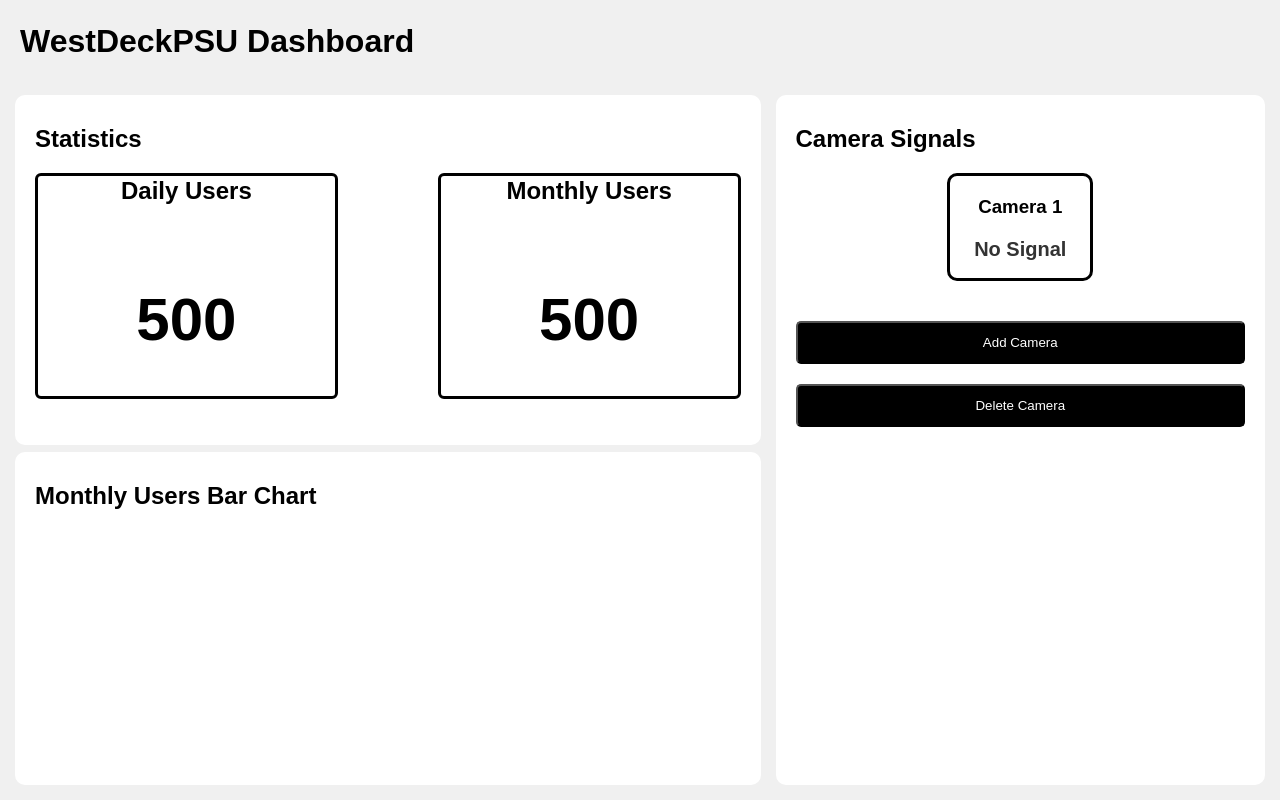
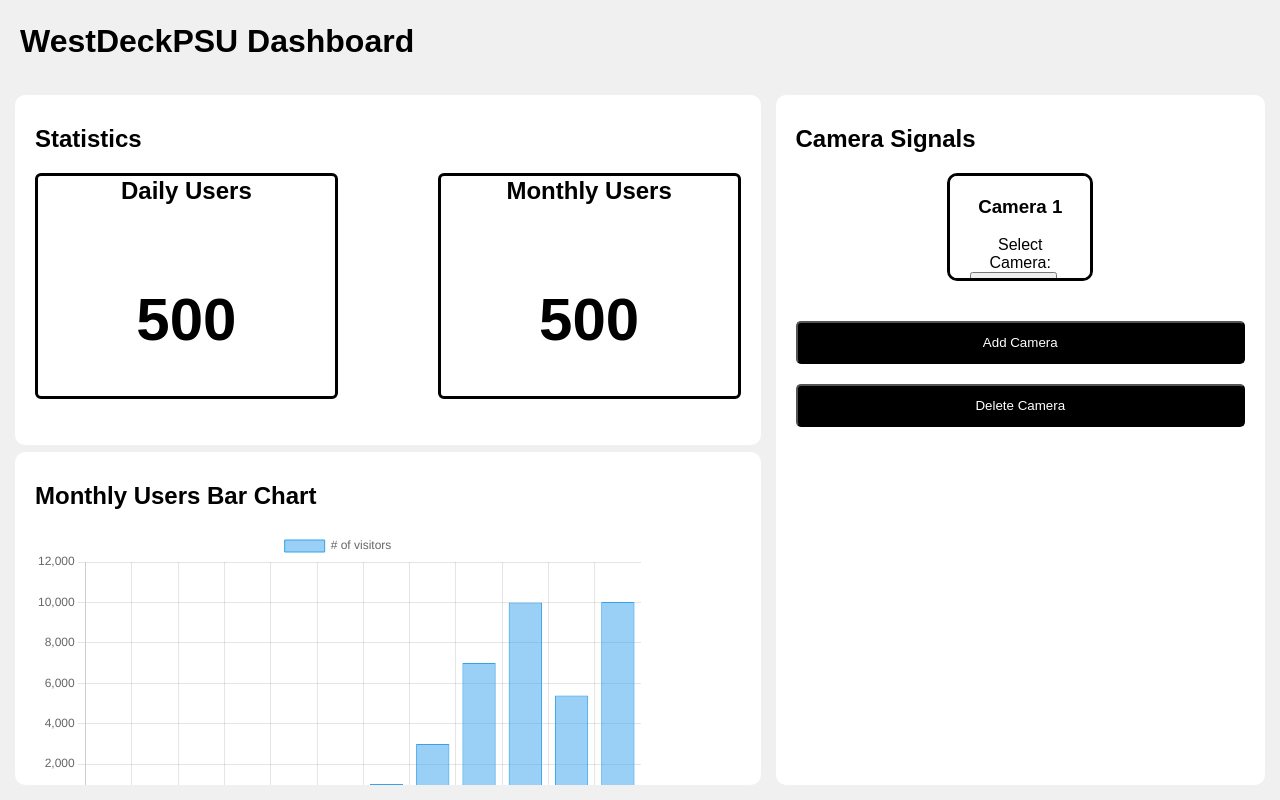
Before and after one commit to DS440/Structure, a website: page views/dashboard.html in a window 1280 px wide. Both pictures are taken after a click on the button "Add Camera". Drawn offline with nearby package versions, Linux system fonts and the light colour scheme; files that its build step writes are made by us from their sources.

Commit message:
making histogram functional

```diff
--- a/package.json
+++ b/package.json
@@ -24,6 +24,7 @@
     "express": "^4.18.2",
     "express-session": "^1.17.3",
     "fcc-express-bground": "^0.0.5",
-    "mysql": "^2.18.1"
+    "mysql": "^2.18.1",
+    "openalpr": "^0.3.4-alpha.2"
   }
 }
--- a/public/script.js
+++ b/public/script.js
@@ -8,6 +8,26 @@ const percentageGrowthSpan = document.querySelector("#percentage-growth");
 const histogramCanvas = document.querySelector("#bar-chart");
 let cameraId = 0;
 
+const ctx = document.getElementById('bar-chart');
+new Chart(ctx, {
+  type: 'bar',
+  data: {
+    labels: ['Jan', 'Feb', 'Mar', 'Apr', 'May', 'Jun','Jul', 'Aug', 'Sep', 'Oct', 'Nov', 'Dec'],
+    datasets: [{
+      label: '# of visitors',
+      data: [10, 55, 100, 130, 500, 780, 1020, 3000, 7000, 10000, 5400, 10020],
+      borderWidth: 1
+    }]
+  },
+  options: {
+    scales: {
+      y: {
+        beginAtZero: true
+      }
+    }
+  }
+});
+
 // Function to add a new camera to the camera section
 addCameraButton.onclick = function() {
   cameraId++;
@@ -16,17 +36,21 @@ addCameraButton.onclick = function() {
   camera.id = `camera-${cameraId}`;
   camera.innerHTML = `
     <h3>Camera ${cameraId}</h3>
-    <p class="signal" id="camera-${cameraId}-signal">No Signal</p>
-    <p class="license-plate" id="camera-${cameraId}-license-plate"></p>
+    <form method="post" action="/submit">
+		<label for="ip_address">Select Camera:</label>
+		<input type="file" id="camera${cameraId}" name="ip_address">
+    </label>
   `;
   cameras.appendChild(camera);
 }
-
+// <p class="signal" id="camera-${cameraId}-signal">No Signal</p>
+//     <p class="license-plate" id="camera-${cameraId}-license-plate"></p>
 deleteCameraButton.onclick = function() {
   const element = document.getElementById(`camera-${cameraId}`);
   element.remove();
   cameraId--;
 }
+
 
 // Function to update signal and license plate information for a specific camera
 function updateCameraSignal(cameraId, signal, licensePlate) {
@@ -38,19 +62,6 @@ function updateCameraSignal(cameraId, signal, licensePlate) {
 }
  const query = `SELECT * FROM appUser.User1_LPs WHERE LP_Num = '${licenseNum}' AND state = '${stateABV}'`;
 
-// Function to add a new camera to the camera section
-addCameraButton.onclick = function() {
-  cameraId++;
-  const camera = document.createElement("div");
-  camera.classList.add("camera");
-  camera.id = `camera-${cameraId}`;
-  camera.innerHTML = `
-    <h3>Camera ${cameraId}</h3>
-    <p class="signal" id="camera-${cameraId}-signal">No Signal</p>
-    <p class="license-plate" id="camera-${cameraId}-license-plate"></p>
-  `;
-  cameraSection.appendChild(camera);
-}
 
 // Function to update the daily and monthly user count
 function updateUserCount(daily, monthly) {
@@ -95,22 +106,10 @@ function updateHistogram(data) {
   });
 }
 
-// Add event listener to the add camera button to trigger the addCamera function
-addCameraButton.addEventListener("click", addCameraButton);
 
 // Call the functions to update the user count and histogram with initial data
 updateUserCount(100, 1000);
 
 updatePercentageGrowth("10%");
 
-let data = [
-  {
-    x: ['Jan', 'Feb', 'Mar', 'Apr', 'May', 'Jun', 'Jul', 'Aug', 'Sep', 'Oct', 'Nov', 'Dec'],
-    y: [20, 14, 23],
-    type: 'bar'
-  }
-];
-
-Plotly.newPlot('2023 usage', data);
-
 updateHistogram(histogramData);
--- a/public/test.css
+++ b/public/test.css
@@ -7,6 +7,7 @@ body {
 }
 
 .stats-section {
+  overflow: auto;
   position: fixed;
   top: 10%;
   left: 0;
@@ -21,6 +22,7 @@ body {
 }
 
 .camera-section {
+  overflow: auto;
   position: fixed;
   top: 10%;
   left: 60%;
@@ -85,6 +87,9 @@ body {
   justify-content: space-evenly;
 }
 .camera {
+  overflow: auto;
+  display: flex;
+  flex-direction: column;
   background-color: white;
   padding: 1px 20px 1px 20px;
   text-align: center;
@@ -140,10 +145,11 @@ button {
 }
 
 .histogram-section {
+  overflow: auto;
   margin-top: 40px;
 }
 
-.histogram {
-  height: 300px;
-  width: 100%;
+#bar-chart {
+  width: 80%;
+  height: 80%;
 }
--- a/views/dashboard.html
+++ b/views/dashboard.html
@@ -32,9 +32,9 @@
   </section>
   <section class="histogram-section">
     <h2>Monthly Users Bar Chart</h2>
-    <div id="bar-chart">
-    </div>
-  <script src="/script.js"></script>
+    <canvas id="bar-chart"><script src="https://cdn.jsdelivr.net/npm/chart.js"></script></canvas>
+
+    <script src="/script.js"></script>
   </section>
 </body>
 
```
Also changed, not shown: server.js (+9 -3 lines), 1 other file.
